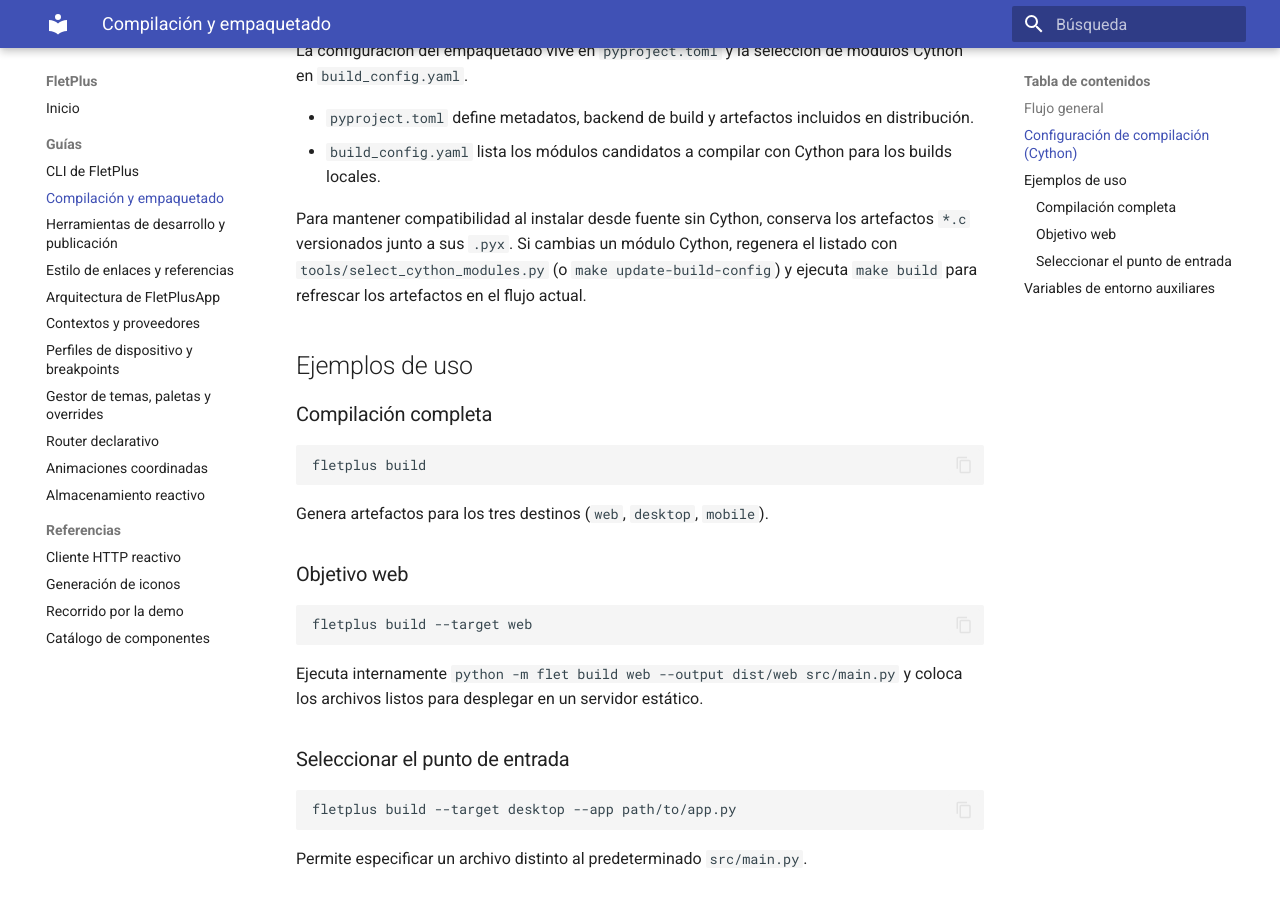
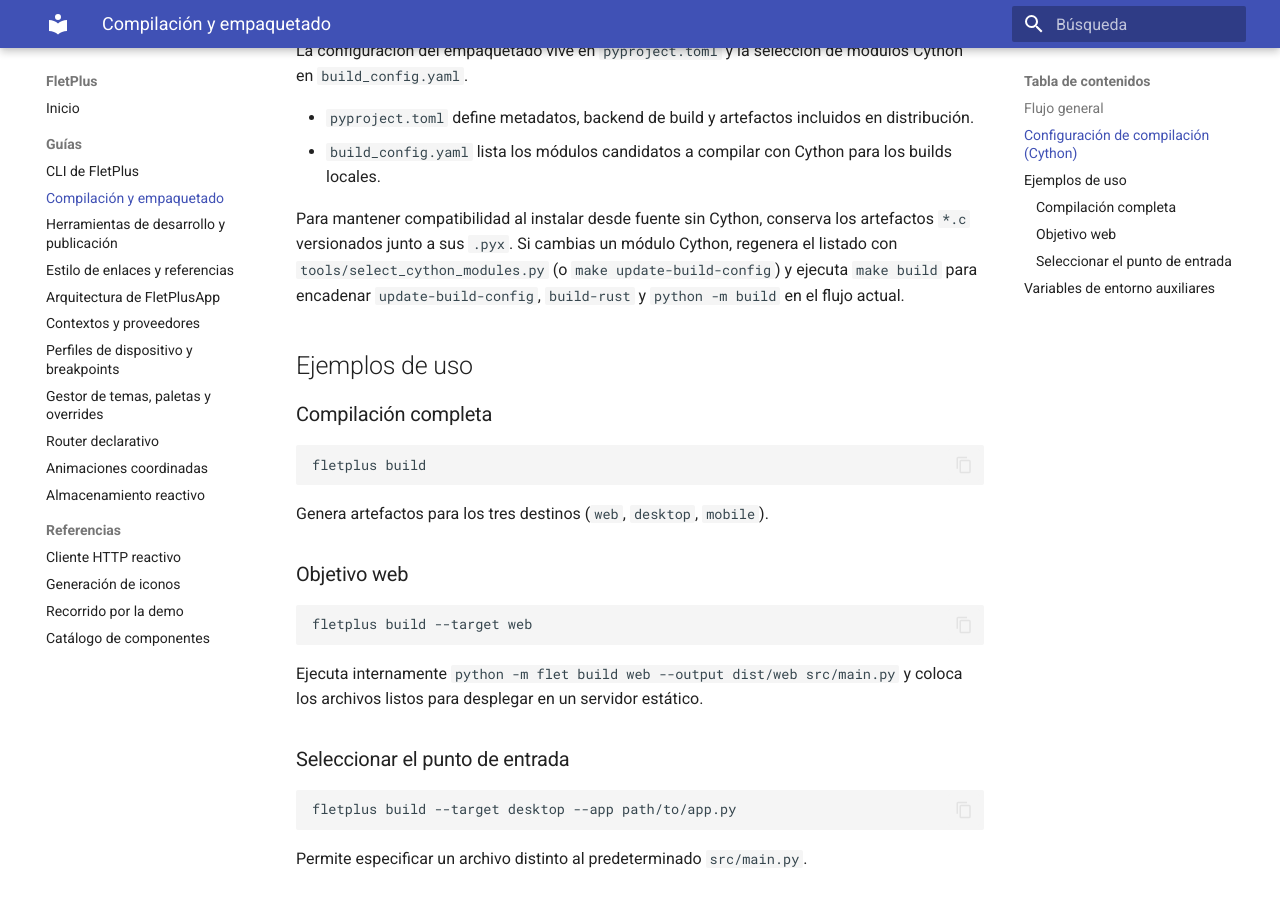
Before and after one commit to Alphonsus411/FletPlus, an MkDocs documentation site: the page built from docs/building.md, in a window 1280 px wide and 900 px high, scrolled down 751 px. Built offline with MkDocs 1.6.1 and Material for MkDocs 9.7.7, drawn with Linux system fonts in a browser that asks for light colours.

Commit message:
Actualizar flujo build a python -m build

```diff
--- a/docs/building.md
+++ b/docs/building.md
@@ -34,8 +34,8 @@
 Para mantener compatibilidad al instalar desde fuente sin Cython, conserva los
 artefactos `*.c` versionados junto a sus `.pyx`. Si cambias un módulo Cython,
 regenera el listado con `tools/select_cython_modules.py` (o `make
-update-build-config`) y ejecuta `make build` para refrescar los artefactos en
-el flujo actual.
+update-build-config`) y ejecuta `make build` para encadenar `update-build-config`,
+`build-rust` y `python -m build` en el flujo actual.
 
 ## Ejemplos de uso
 
--- a/pyproject.toml
+++ b/pyproject.toml
@@ -43,6 +43,7 @@
 [project.optional-dependencies]
 speedups = ["cython>=3.0"]
 rust = ["pyrust-native>=0.0.4", "maturin>=1.7"]
+build = ["build>=1.2"]
 cli = ["watchdog>=3.0"]
 dev = [
   "pytest>=7.4,<9",
```
Also changed, not shown: README.md (+1 -1 lines), 1 other file.
